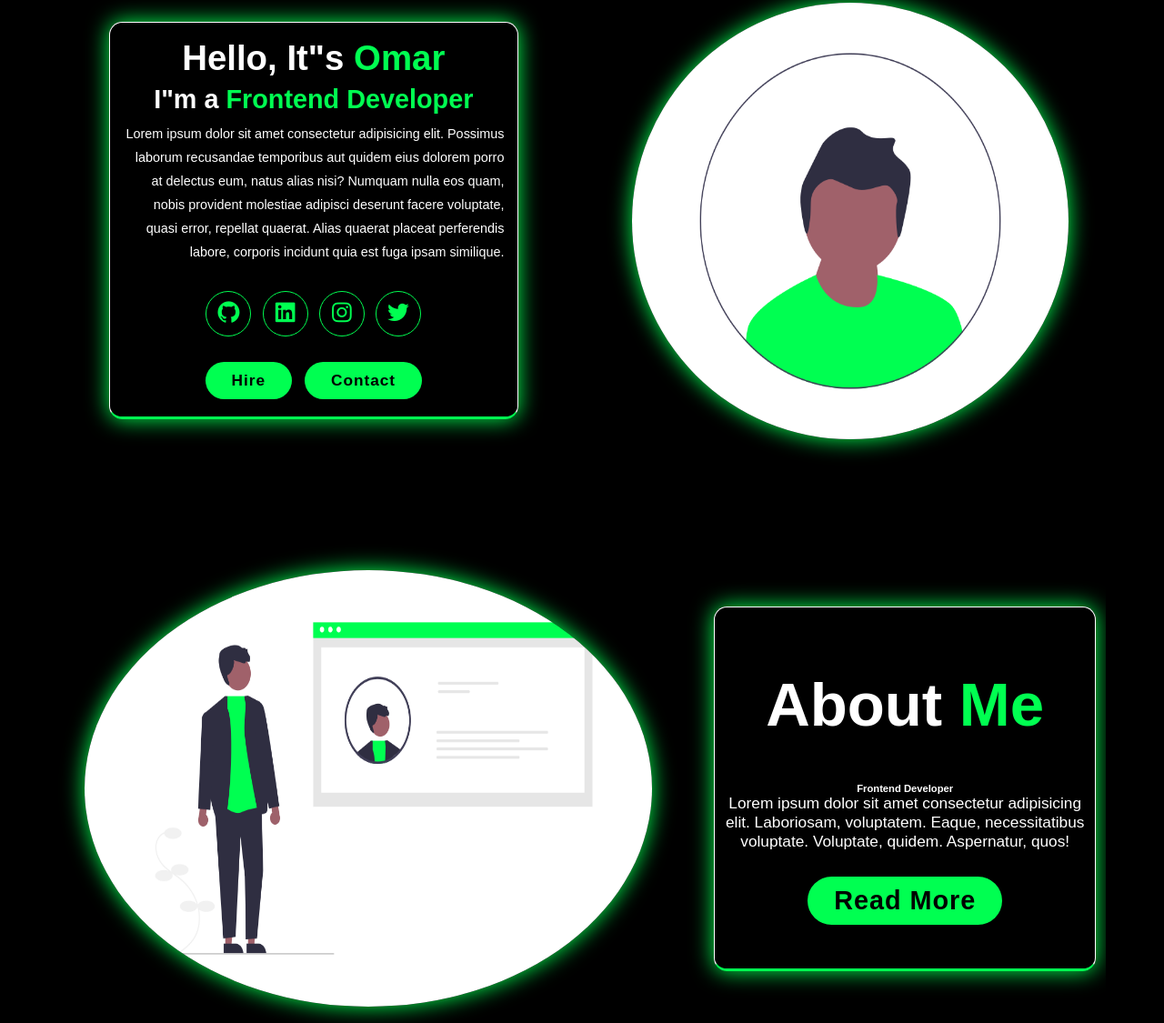
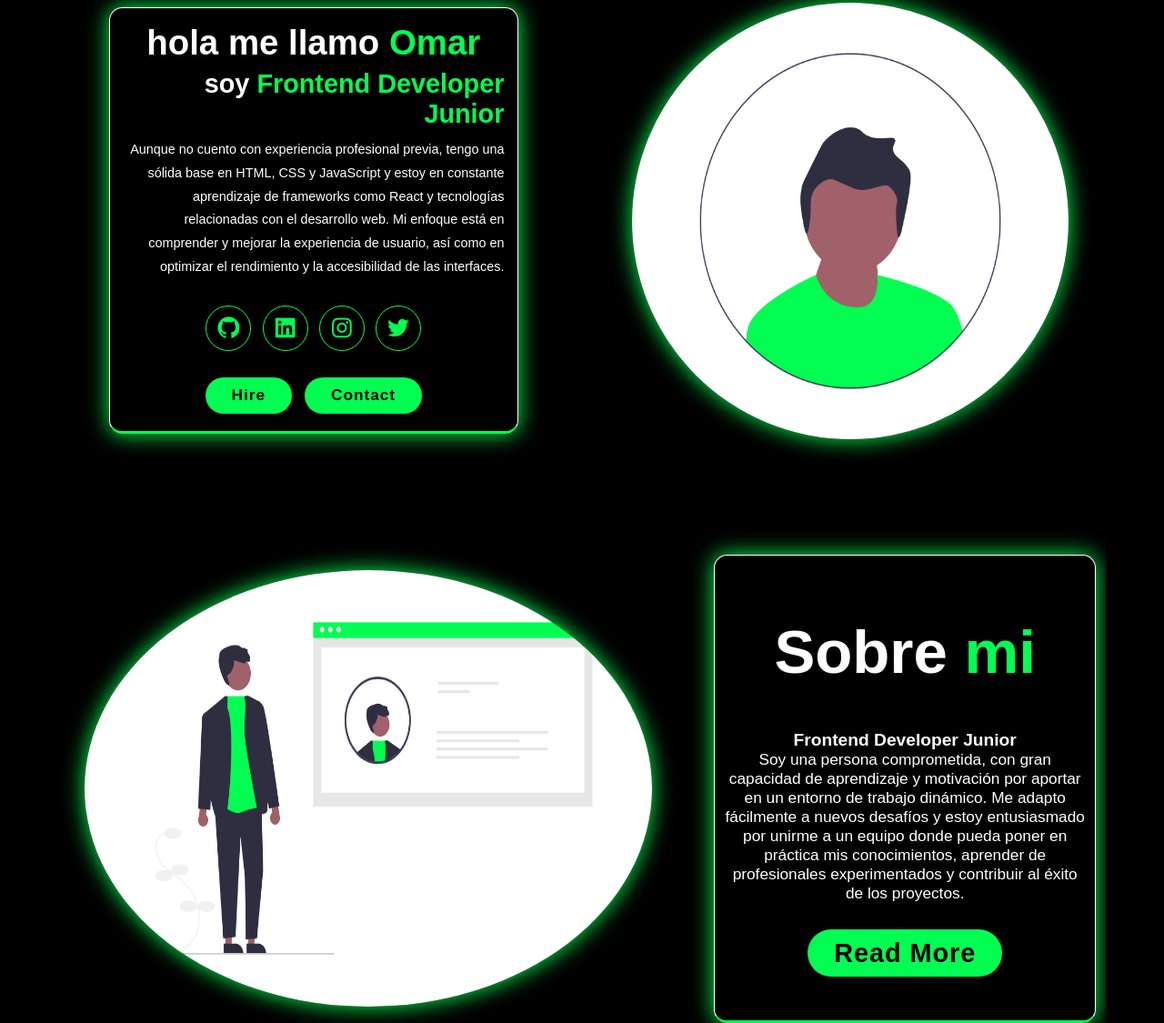
Before and after one commit to OmarOrtez/Portafolio, a plain HTML site: page index.html in a window 1280 px wide. Shown: the part 136-1261 px from the top of the page at 91% size. Drawn offline with nearby package versions, Linux system fonts and the light colour scheme.

Commit message:
informacionAñadida

```diff
--- a/index.html
+++ b/index.html
@@ -7,6 +7,9 @@
     <title>Document</title>
     <link rel="stylesheet" href="style.css">
     <link rel="stylesheet" href="https://cdn.jsdelivr.net/npm/boxicons@latest/css/boxicons.min.css">
+
+
+
 
 </head>
 
@@ -42,7 +45,7 @@
                     </li>
 
                     <li class="nav__link">
-                        <a href="#services" >Services</a>
+                        <a href="#services">Services</a>
                     </li>
                     <li class="nav__link">
                         <a href="#portfolio">Portfolio</a>
@@ -57,13 +60,19 @@
                 <section class="controls-theme">
                     <figure class="theme-icon">
                         <!-- SVG del ícono de la luna para el modo claro -->
-                        <svg id="moonIcon" xmlns="http://www.w3.org/2000/svg" width="24" height="24" viewBox="0 0 24 24" style="fill: #FFD700; display: none;">
-                            <path d="M12 11.807A9.002 9.002 0 0 1 10.049 2a9.942 9.942 0 0 0-5.12 2.735c-3.905 3.905-3.905 10.237 0 14.142 3.906 3.906 10.237 3.905 14.143 0a9.946 9.946 0 0 0 2.735-5.119A9.003 9.003 0 0 1 12 11.807z"></path>
+                        <svg id="moonIcon" xmlns="http://www.w3.org/2000/svg" width="24" height="24" viewBox="0 0 24 24"
+                            style="fill: #FFD700; display: none;">
+                            <path
+                                d="M12 11.807A9.002 9.002 0 0 1 10.049 2a9.942 9.942 0 0 0-5.12 2.735c-3.905 3.905-3.905 10.237 0 14.142 3.906 3.906 10.237 3.905 14.143 0a9.946 9.946 0 0 0 2.735-5.119A9.003 9.003 0 0 1 12 11.807z">
+                            </path>
                         </svg>
 
                         <!-- SVG del ícono del sol para el modo oscuro -->
-                        <svg id="sunIcon" xmlns="http://www.w3.org/2000/svg" width="24" height="24" viewBox="0 0 24 24" style="fill: #FFD700;">
-                            <path d="M6.993 12c0 2.761 2.246 5.007 5.007 5.007s5.007-2.246 5.007-5.007S14.761 6.993 12 6.993 6.993 9.239 6.993 12zM12 8.993c1.658 0 3.007 1.349 3.007 3.007S13.658 15.007 12 15.007 8.993 13.658 8.993 12 10.342 8.993 12 8.993zM10.998 19h2v3h-2zm0-17h2v3h-2zm-9 9h3v2h-3zm17 0h3v2h-3zM4.219 18.363l2.12-2.122 1.415 1.414-2.12 2.122zM16.24 6.344l2.122-2.122 1.414 1.414-2.122 2.122zM6.342 7.759 4.22 5.637l1.415-1.414 2.12 2.122zm13.434 10.605-1.414 1.414-2.122-2.122 1.414-1.414z"></path>
+                        <svg id="sunIcon" xmlns="http://www.w3.org/2000/svg" width="24" height="24" viewBox="0 0 24 24"
+                            style="fill: #FFD700;">
+                            <path
+                                d="M6.993 12c0 2.761 2.246 5.007 5.007 5.007s5.007-2.246 5.007-5.007S14.761 6.993 12 6.993 6.993 9.239 6.993 12zM12 8.993c1.658 0 3.007 1.349 3.007 3.007S13.658 15.007 12 15.007 8.993 13.658 8.993 12 10.342 8.993 12 8.993zM10.998 19h2v3h-2zm0-17h2v3h-2zm-9 9h3v2h-3zm17 0h3v2h-3zM4.219 18.363l2.12-2.122 1.415 1.414-2.12 2.122zM16.24 6.344l2.122-2.122 1.414 1.414-2.122 2.122zM6.342 7.759 4.22 5.637l1.415-1.414 2.12 2.122zm13.434 10.605-1.414 1.414-2.122-2.122 1.414-1.414z">
+                            </path>
                         </svg>
                     </figure>
                 </section>
@@ -71,7 +80,12 @@
 
                 <label for="colorPicker" class="color__switcher-palette">
                     <!-- SVG inline para el ícono de la paleta de colores -->
-                    <svg  xmlns="http://www.w3.org/2000/svg" width="24" height="24" viewBox="0 0 24 24" style="fill: rgba(0, 0, 0, 1);"><path d="M9.38 21.646A9.985 9.985 0 0 0 12 22l.141-.001a2.998 2.998 0 0 0 2.515-1.425c.542-.876.6-1.953.153-2.88l-.198-.415c-.453-.942-.097-1.796.388-2.281.485-.485 1.341-.841 2.28-.388h.001l.413.199a2.99 2.99 0 0 0 2.881-.153A2.997 2.997 0 0 0 22 12.141a9.926 9.926 0 0 0-.353-2.76c-1.038-3.827-4.353-6.754-8.246-7.285-3.149-.427-6.241.602-8.471 2.833S1.666 10.247 2.096 13.4c.53 3.894 3.458 7.208 7.284 8.246zM15.5 6a1.5 1.5 0 1 1 0 3 1.5 1.5 0 0 1 0-3zm-5-1a1.5 1.5 0 1 1 0 3 1.5 1.5 0 0 1 0-3zM9 15.506a1.5 1.5 0 1 1-3 0 1.5 1.5 0 0 1 3 0zm-2.5-6.5a1.5 1.5 0 1 1-.001 3.001A1.5 1.5 0 0 1 6.5 9.006z"></path></svg>
+                    <svg xmlns="http://www.w3.org/2000/svg" width="24" height="24" viewBox="0 0 24 24"
+                        style="fill: rgba(0, 0, 0, 1);">
+                        <path
+                            d="M9.38 21.646A9.985 9.985 0 0 0 12 22l.141-.001a2.998 2.998 0 0 0 2.515-1.425c.542-.876.6-1.953.153-2.88l-.198-.415c-.453-.942-.097-1.796.388-2.281.485-.485 1.341-.841 2.28-.388h.001l.413.199a2.99 2.99 0 0 0 2.881-.153A2.997 2.997 0 0 0 22 12.141a9.926 9.926 0 0 0-.353-2.76c-1.038-3.827-4.353-6.754-8.246-7.285-3.149-.427-6.241.602-8.471 2.833S1.666 10.247 2.096 13.4c.53 3.894 3.458 7.208 7.284 8.246zM15.5 6a1.5 1.5 0 1 1 0 3 1.5 1.5 0 0 1 0-3zm-5-1a1.5 1.5 0 1 1 0 3 1.5 1.5 0 0 1 0-3zM9 15.506a1.5 1.5 0 1 1-3 0 1.5 1.5 0 0 1 3 0zm-2.5-6.5a1.5 1.5 0 1 1-.001 3.001A1.5 1.5 0 0 1 6.5 9.006z">
+                        </path>
+                    </svg>
                     <input type="color" id="colorPicker">
                 </label>
 
@@ -94,20 +108,20 @@
         <section class="home container" id="home">
 
             <article class="home-content">
-                <h1>Hello, It"s <span>Omar</span></h1>
-                <h3>I"m a <span>Frontend Developer</span></h3>
+                <h1>hola me llamo <span>Omar</span></h1>
+                <h3>soy <span>Frontend Developer Junior </span></h3>
 
-                <p>Lorem ipsum dolor sit amet consectetur adipisicing elit. Possimus laborum recusandae temporibus aut
-                    quidem eius dolorem porro at delectus eum, natus alias nisi? Numquam nulla eos quam, nobis provident
-                    molestiae adipisci deserunt facere voluptate, quasi error, repellat quaerat. Alias quaerat placeat
-                    perferendis labore, corporis incidunt quia est fuga ipsam similique.</p>
+                <p>Aunque no cuento con experiencia profesional previa, tengo una sólida base en HTML, CSS y JavaScript
+                    y estoy en constante aprendizaje de frameworks como React y tecnologías relacionadas con el
+                    desarrollo web. Mi enfoque está en comprender y mejorar la experiencia de usuario, así como en
+                    optimizar el rendimiento y la accesibilidad de las interfaces.</p>
 
 
 
-                <section class="social-icons" >
+                <section class="social-icons">
 
                     <a href="#">
-                        <i class="bx bxl-github" ></i>
+                        <i class="bx bxl-github"></i>
                     </a>
 
                     <a href="#">
@@ -153,10 +167,12 @@
 
 
             <article class="about-content">
-                <h2 class="heading">About <span>Me</span></h2>
-                <h3>Frontend Developer</h3>
-                <p>Lorem ipsum dolor sit amet consectetur adipisicing elit. Laboriosam, voluptatem. Eaque, necessitatibus
-                    voluptate. Voluptate, quidem. Aspernatur, quos!</p>
+                <h2 class="heading">Sobre <span>mi</span></h2>
+                <h3>Frontend Developer Junior</h3>
+                <p>Soy una persona comprometida, con gran capacidad de aprendizaje y motivación por aportar en un
+                    entorno de trabajo dinámico. Me adapto fácilmente a nuevos desafíos y estoy entusiasmado por unirme
+                    a un equipo donde pueda poner en práctica mis conocimientos, aprender de profesionales
+                    experimentados y contribuir al éxito de los proyectos.</p>
 
                 <a href="#" class="btn">Read More</a>
             </article>
@@ -226,7 +242,8 @@
                     </li>
                     <li>
                         <h3>2002</h3>
-                        <p>Ut enim ad minim veniam, quis nostrud exercitation ullamco laboris nisi ut aliquip ex ea commodo
+                        <p>Ut enim ad minim veniam, quis nostrud exercitation ullamco laboris nisi ut aliquip ex ea
+                            commodo
                             consequat. </p>
                     </li>
                     <li>
@@ -242,7 +259,8 @@
                     </li>
                     <li>
                         <h3>2005</h3>
-                        <p>Ut enim ad minim veniam, quis nostrud exercitation ullamco laboris nisi ut aliquip ex ea commodo
+                        <p>Ut enim ad minim veniam, quis nostrud exercitation ullamco laboris nisi ut aliquip ex ea
+                            commodo
                             consequat. </p>
                     </li>
                     <li>
@@ -277,7 +295,7 @@
                     </div>
                 </div>
                 <div class="input-group-2">
-                    <textarea name=""  cols="30" rows="10" placeholder="Your Message"></textarea>
+                    <textarea name="" cols="30" rows="10" placeholder="Your Message"></textarea>
                     <input type="submit" value="Send Message" class="btn">
 
                 </div>
@@ -287,7 +305,7 @@
     </main>
 
     <footer class="footer">
-    <section class="social-icons" >
+        <section class="social-icons">
 
             <a href="#">
                 <i class="bx bxl-github"></i>
--- a/style.css
+++ b/style.css
@@ -431,6 +431,11 @@ ul.nav__list {
     text-align: left;
 }
 
+.about-content h3  {
+    font-size: 2rem;
+    text-align: left;
+}
+
 .about-content p{
     font-size: 1.8rem;
 
```
Also changed, not shown: 2 other files. Lines whose indentation alone changed are shown as unchanged.
